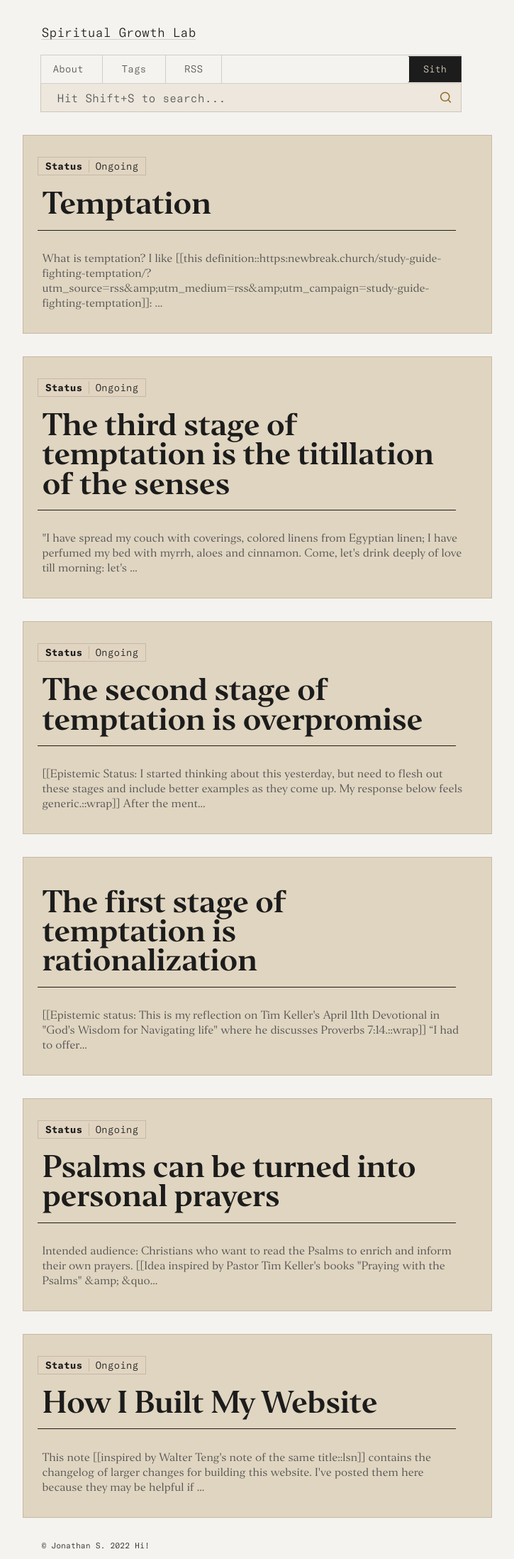
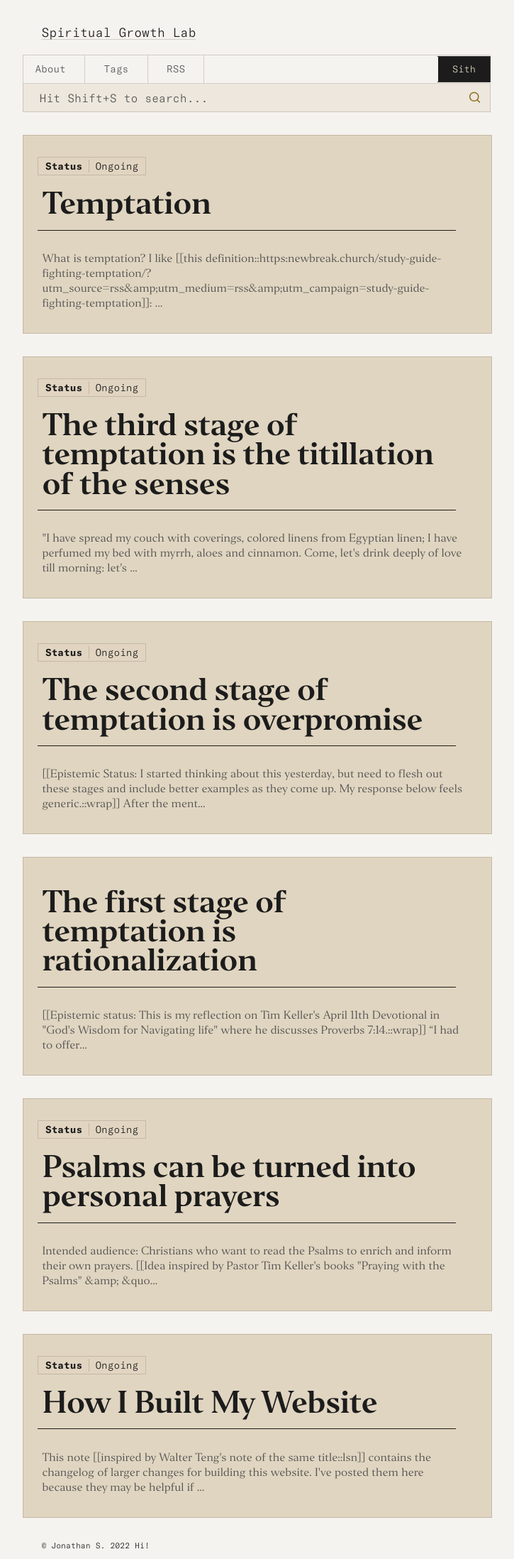
Before and after one commit to jsantiago611/digital-garden-master, a Jekyll site: the page built from index.md, in a window 1280 px wide. Shown: the whole page at 71% size, without its empty margins (278-1003 px from the left). Built offline with Jekyll 4.4.1, drawn with Linux system fonts in a browser that asks for light colours.

Commit message:
aligning menu and searchbar to center

```diff
--- a/assets/css/Style.css
+++ b/assets/css/Style.css
@@ -1469,7 +1469,7 @@ summary {
 
 .main-site-subheader {
     border-bottom: 1px solid var(--primary-border-color);
-    margin-left: 25px;
+    /*margin-left: 25px;*/
 
 }
 
@@ -1478,7 +1478,7 @@ summary {
     flex-direction: row;
     align-items: center;
     justify-content: space-between;
-    width: 90%;
+    width: 100%;
     float: left;
     border-top: 1px solid var(--c-border);
     border-bottom: 1px solid var(--c-border);
@@ -1997,7 +1997,7 @@ a.button-block {
     position: relative;
     padding-left: 50px;
     box-sizing: border-box;
-    width: 90%;
+    width: 100%;
     height: 40px;
     border-left: 1px solid var(--c-border);
     border-right: 1px solid var(--c-border);
@@ -2009,7 +2009,7 @@ a.button-block {
     background-color: var(--c-card-bg-light);
     /*margin-top: 1em;*/
     padding: 0 1.25em;
-    margin-left: 25px;
+    /*margin-left: 25px;*/
 }
 
 ::placeholder {
```
